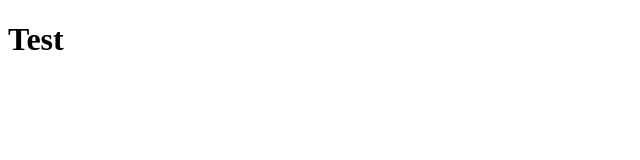
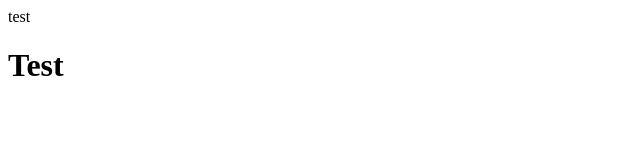
Before and after one commit to rileyfritz/web-design-challenge, a plain HTML site: page index.html in a window 1280 px wide. Shown: the whole page, without its empty margins (0-640 px from the left). Drawn offline with Linux system fonts and the light colour scheme.

Commit message:
adding content to test github pages

```diff
--- a/index.html
+++ b/index.html
@@ -1,6 +1,9 @@
 <!DOCTYPE html>
-
+<html>
+    <head>test</head>
 <body>
     <h1>Test</h1>
 
 </body>
+
+</html>
```
